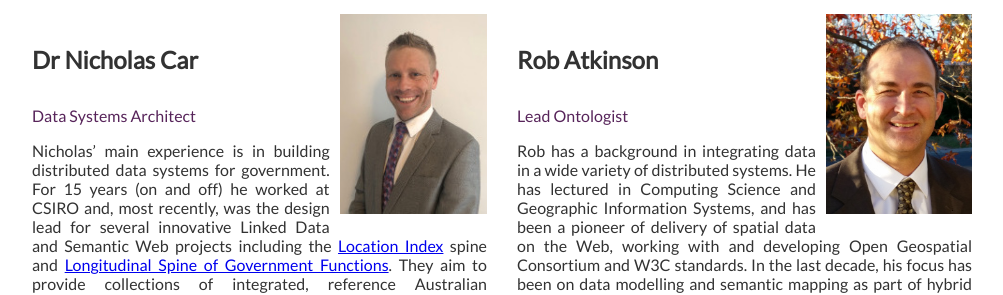
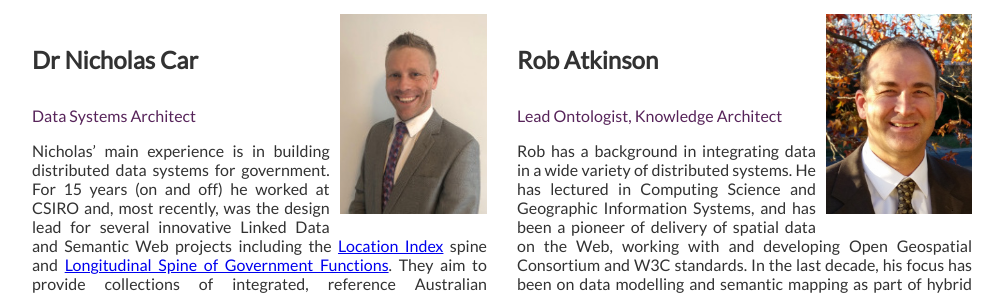
Before and after one commit to surroundaustralia/surroundaustralia.com, a Jekyll site: the page built from pages/about.html, in a window 1280 px wide and 900 px high, scrolled down 776 px. Shown: the part 154-449 px from the top of the window, without its empty margins (138-1141 px from the left). Built offline with Jekyll 4.4.1, drawn with Linux system fonts in a browser that asks for light colours.

Commit message:
Rob's title change

```diff
--- a/pages/about.html
+++ b/pages/about.html
@@ -68,7 +68,7 @@ permalink: /about
         <div style="grid-column:2;" id="rob">
             <img class="mobPerson" src="images/person-rob.jpg" style="float:right; height:200px;">
             <h4>Rob Atkinson</h4>
-            <p class="jobtitle">Lead Ontologist</p>
+            <p class="jobtitle">Lead Ontologist, Knowledge Architect</p>
             <p>Rob has a background in integrating data in a wide variety of distributed systems. He has lectured in Computing Science and Geographic Information Systems, and has been a pioneer of delivery of spatial data on the Web, working with and developing Open Geospatial Consortium and W3C standards. In the last decade, his focus has been on data modelling and semantic mapping as part of hybrid Linked Data, Semantic Web, service-oriented and data warehouse architectures. Rob has been active in improving methodologies for sharing semantic knowledge across enterprise boundaries, and in the development of standards. He has mentored several international subject domain communities such as Geoscience, Marine, Aviation and Hydrology in data modelling, and model-driven architecture techniques. Rob is currently active in the W3C Data Exchange Working Group.</p>
         </div>
     </div>
```
